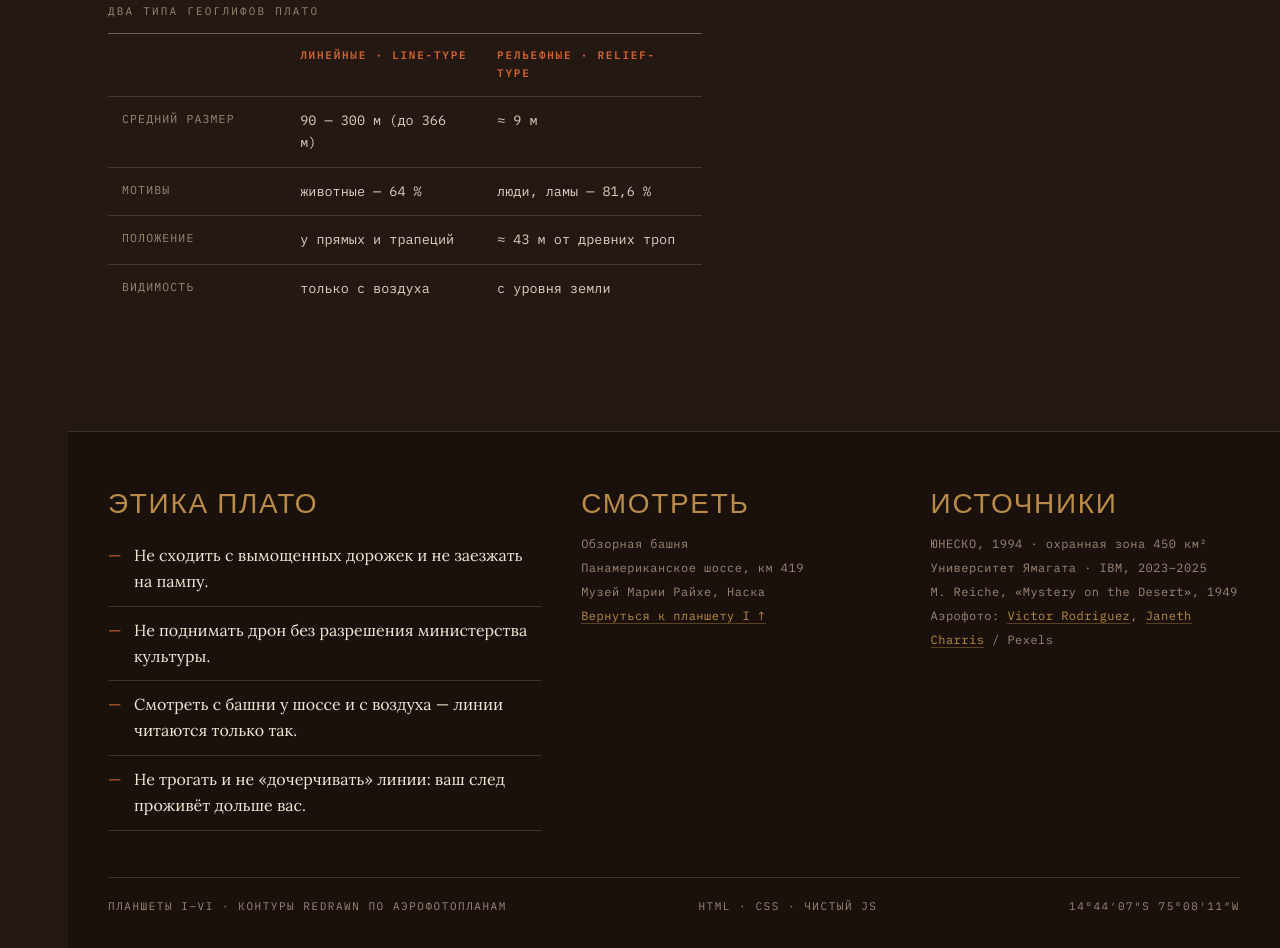
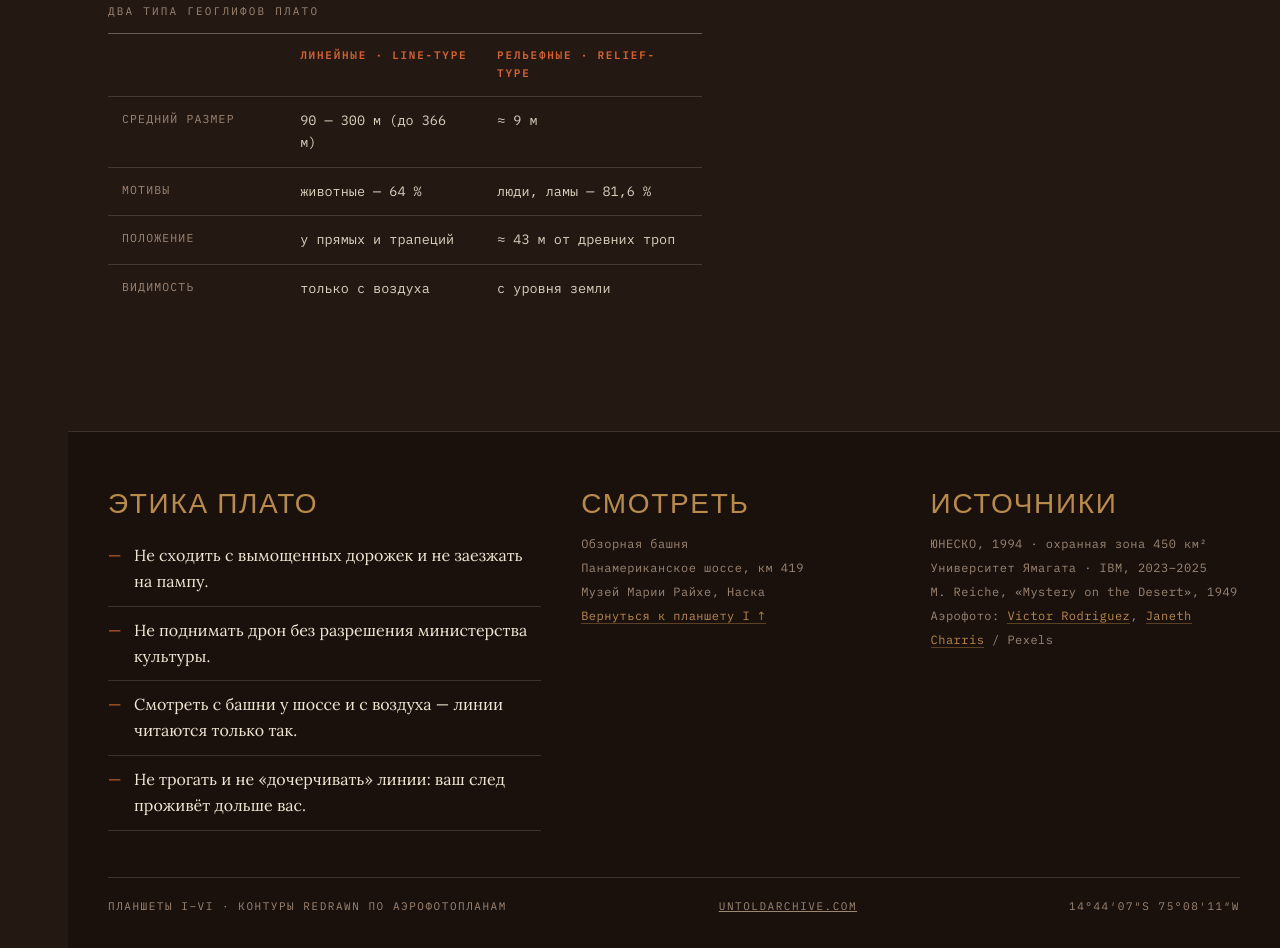
Before and after one commit to WorldMysteries/nazca-ru, a plain HTML site: page index.html in a window 1280 px wide. Shown: the part 5078-6026 px from the top of the page. Drawn offline with nearby package versions, Linux system fonts and the light colour scheme.

Commit message:
Update footer to link to UntoldArchive.com

```diff
--- a/index.html
+++ b/index.html
@@ -509,7 +509,7 @@ footer h3{margin-bottom:18px;color:var(--ochre)}
     </div>
     <div class="colophon">
       <span>Планшеты I–VI · контуры redrawn по аэрофотопланам</span>
-      <span>HTML · CSS · чистый JS</span>
+      <span><a href="https://untoldarchive.com/">UntoldArchive.com</a></span>
       <span>14°44′07″S 75°08′11″W</span>
     </div>
   </div>
```
